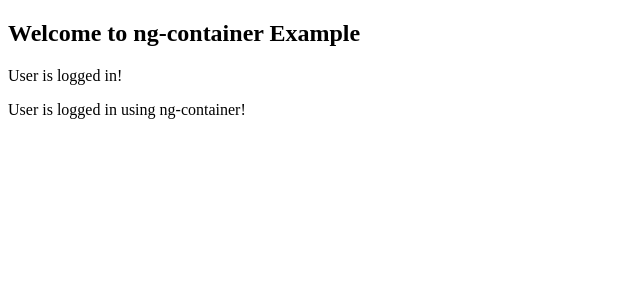
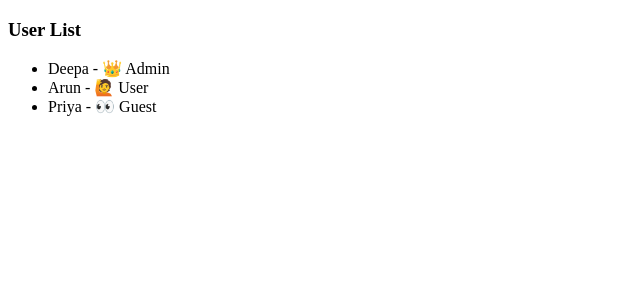
Before and after one commit to sds2002/AngularDemo, an Angular app: page / in a window 1280 px wide. Shown: the top 300 px of the page, without its empty margins (0-640 px from the left). Built offline with nearby package versions, Linux system fonts and the light colour scheme.

Commit message:
ng-container ex-3

```diff
--- a/src/app/app.component.html
+++ b/src/app/app.component.html
@@ -1,12 +1,13 @@
-<!-- app.component.html -->
-<h2>Welcome to ng-container Example</h2>
+<!-- Here ng-container works as a wrapper for ngSwitch, but nothing is added to DOM. -->
+<h3>User List</h3>
 
-<!-- Without ng-container (adds extra <div>) -->
-<div *ngIf="isLoggedIn">
-  <p>User is logged in!</p>
-</div>
-
-<!-- With ng-container (no extra element in DOM) -->
-<ng-container *ngIf="isLoggedIn">
-  <p>User is logged in using ng-container!</p>
-</ng-container>
+<ul>
+  <li *ngFor="let user of users">
+    {{ user.name }} -
+    <ng-container [ngSwitch]="user.role">
+      <span *ngSwitchCase="'admin'">👑 Admin</span>
+      <span *ngSwitchCase="'user'">🙋 User</span>
+      <span *ngSwitchDefault>👀 Guest</span>
+    </ng-container>
+  </li>
+</ul>
--- a/src/app/app.component.ts
+++ b/src/app/app.component.ts
@@ -5,8 +5,11 @@ import { Component, ViewChild, ElementRef } from '@angular/core';
   templateUrl: './app.component.html'
 })
 export class AppComponent {
-  isLoggedIn = true;
+  // app.component.ts
+users = [
+  { name: 'Deepa', role: 'admin' },
+  { name: 'Arun', role: 'user' },
+  { name: 'Priya', role: 'guest' }
+];
+
 }
-
-// Open browser dev tools → you’ll see that ng-container doesn’t appear
-// in the DOM, only the <p> is rendered.
```
